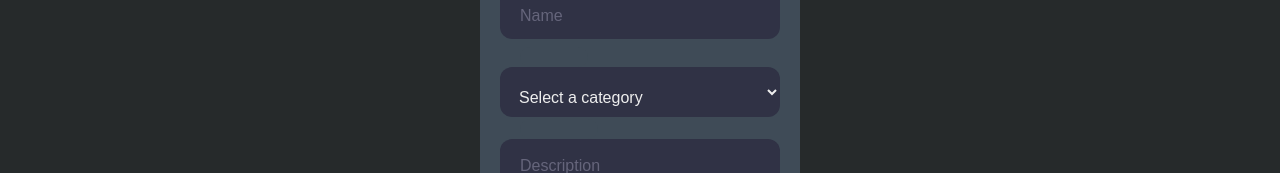
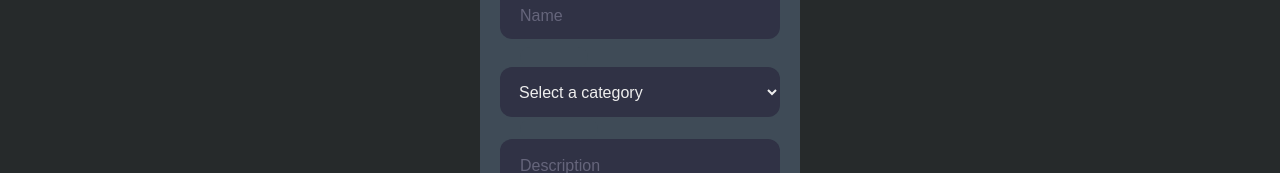
Before and after one commit to MaximeFont/react_techno_list, a React (Create React App) app in the folder my-techno-list/: page /add in a window 1280 px wide. Shown: the part 157-330 px from the top of the page. Built offline with nearby package versions, Linux system fonts and the light colour scheme.

Commit message:
correction style select

```diff
--- a/my-techno-list/src/css/technoAdd.css
+++ b/my-techno-list/src/css/technoAdd.css
@@ -37,7 +37,7 @@
     font-size: 18px;
     height: 100%;
     outline: 0;
-    padding: 4px 20px 0;
+    padding: 0 20px 0;
     width: 100%;
 }
 
@@ -52,6 +52,20 @@
     outline: 0;
     padding: 15px 20px 10px;
     width: 100%;
+}
+
+.select-container select {
+    background-color: #303245;
+    border-radius: 12px;
+    border: 0;
+    box-sizing: border-box;
+    color: #eee;
+    font-size: 16px;
+    height: 100%;
+    width: 100%;
+    margin-top: 8px;
+    outline: 0;
+    padding: 0 15px ;
 }
 
 .cut {
@@ -182,7 +196,7 @@
     width: 100%;
     margin-top: 8px;
     outline: 0;
-    padding: 15px 15px 5px;
+    padding: 0 15px ;
 }
 
 /* style general textarea */
```
